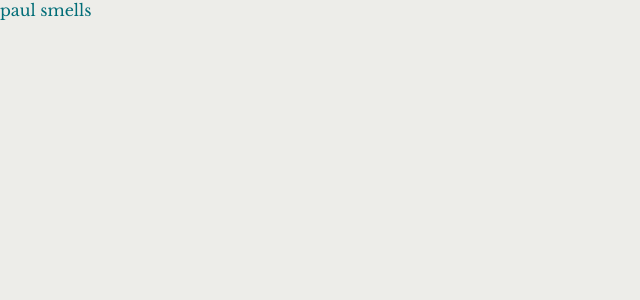
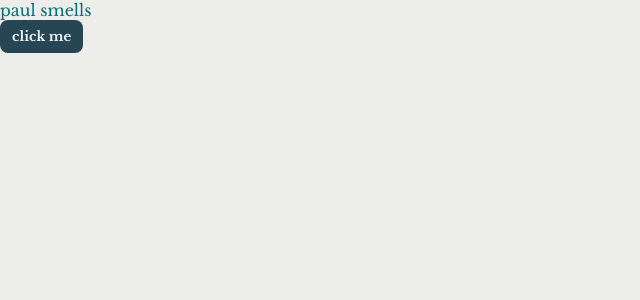
Before and after one commit to Paul2071/352-book-project, a Vue app: page / in a window 1280 px wide. Shown: the top 300 px of the page, without its empty margins (0-640 px from the left). Built offline with nearby package versions, Linux system fonts and the light colour scheme.

Commit message:
added css style for buttons

```diff
--- a/src/App.vue
+++ b/src/App.vue
@@ -6,7 +6,7 @@
 <template>
   <header>
     <p>paul smells</p>
-
+    <button>click me</button>
   </header>
 
 
--- a/src/assets/main.css
+++ b/src/assets/main.css
@@ -8,6 +8,8 @@
     --mainColour: #006d77;
     --secondaryColour: #264653;
     --warningColour: #e63946;
+
+
 
     --backgroundColour: #edede9;
   }
@@ -30,3 +32,13 @@
   a {
     text-decoration: none;
   }
+
+  button, .btn {
+    background: var(--secondaryColour);
+    border-radius: 8px;
+    border: 0;
+    padding: 8px 12px;
+    font-weight: bold;
+    cursor: pointer;
+    color: #edf6f9;
+  }
```
